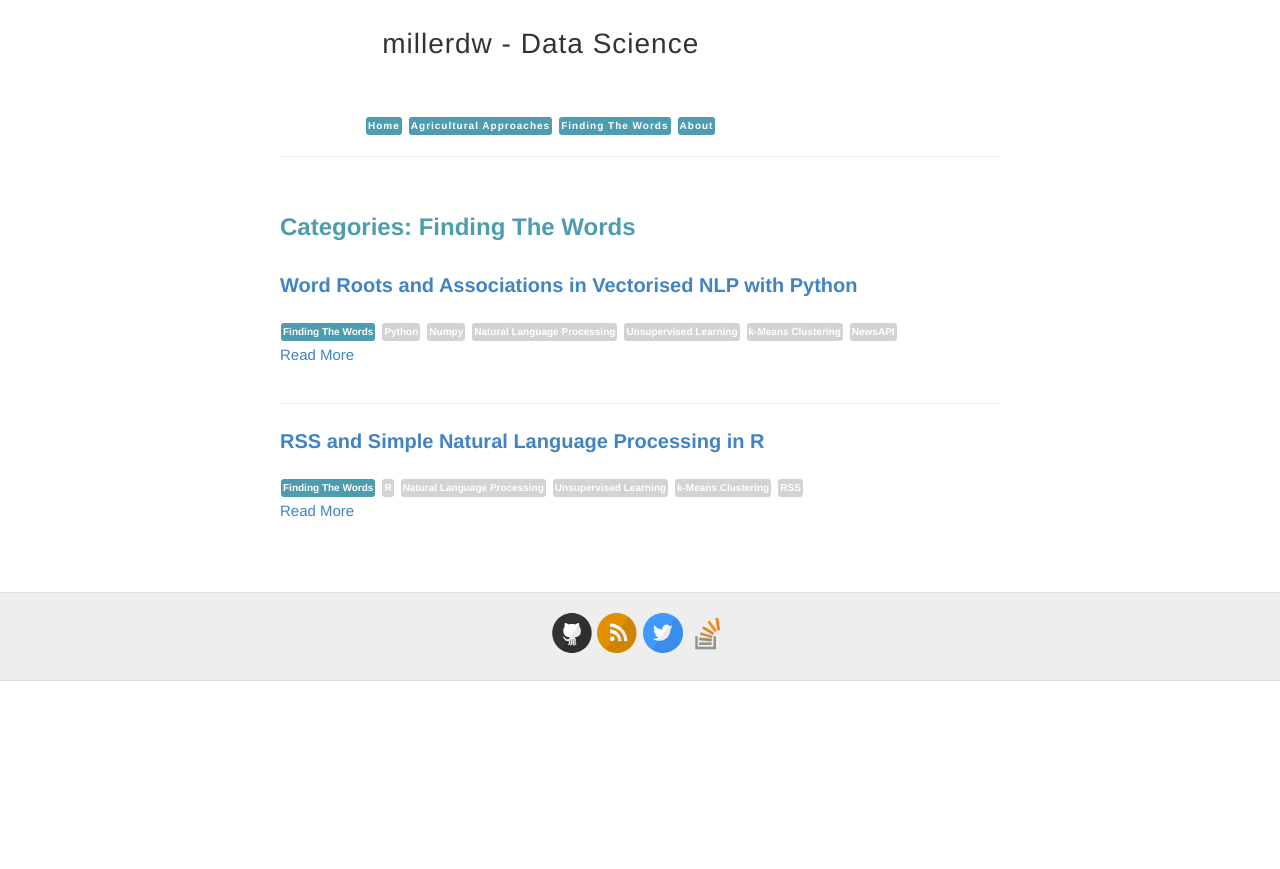
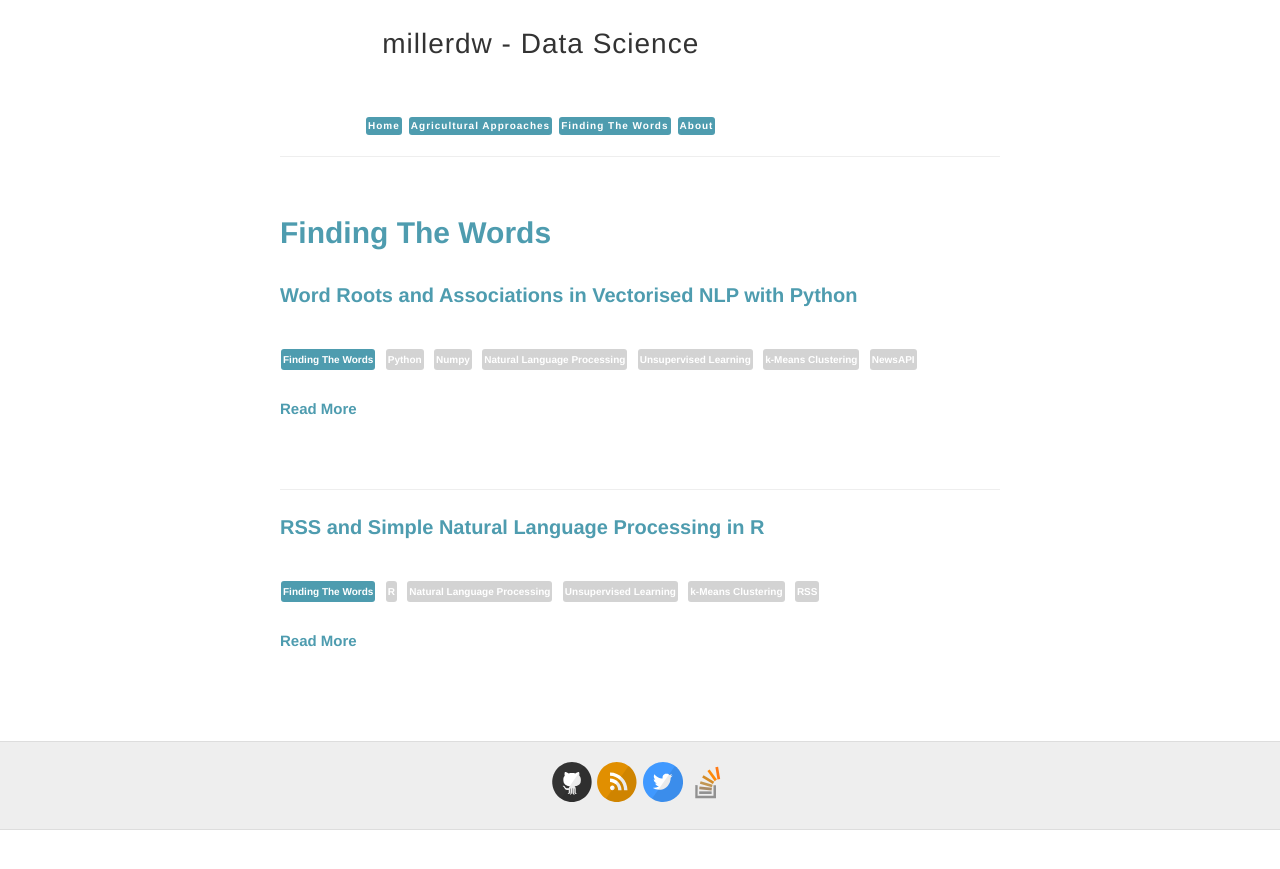
Before and after one commit to millerdw/millerdw.github.io, a Jekyll site: the page built from tag/Finding The Words.md, in a window 1280 px wide. Shown: the top 869 px of the page. Built offline with Jekyll 4.4.1, drawn with Linux system fonts in a browser that asks for light colours.

Commit message:
Update category.html

```diff
--- a/_layouts/category.html
+++ b/_layouts/category.html
@@ -2,7 +2,7 @@
 layout: default
 ---
 
-<h2>Categories: {{ page.title }}</h2>
+<h1>{{ page.title }}</h>
 
 <div class="posts">
   {% for post in site.posts %}
```
